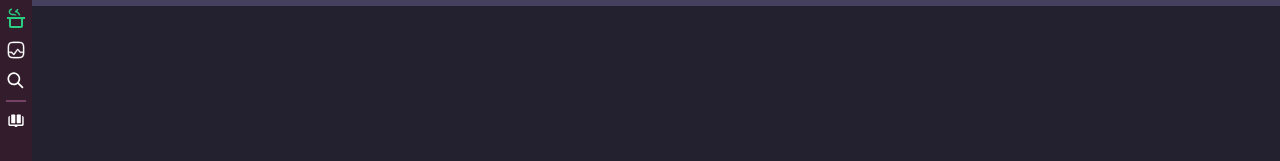
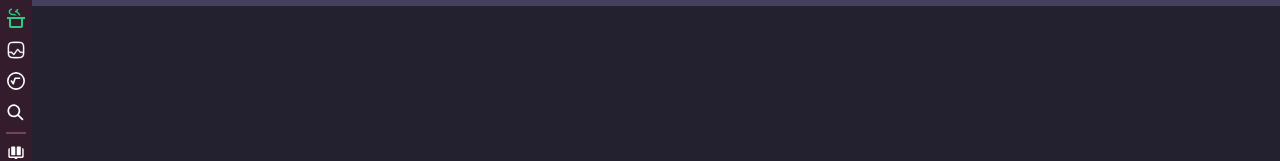
Before and after one commit to AndreyChapkin/zaval-desktop-svelte, a SvelteKit app: page /todo/grid in a window 1280 px wide. Shown: the top 161 px of the page. Built offline with nearby package versions, Linux system fonts and the light colour scheme.

Commit message:
* side menu - returned todo root button;

```diff
--- a/src/routes/todo/components/SideMenu.svelte
+++ b/src/routes/todo/components/SideMenu.svelte
@@ -1,6 +1,7 @@
 <script lang="ts">
 	import {
 		ARTICLE_ICON_URL,
+		ROOT_MENU_ICON_URL,
 		SEARCH_ICON_URL
 	} from '$lib/utils/assets-references';
 	import { chooseStatusImgUrl, todoStatusToUrlForm } from '$lib/utils/todo-helpers';
@@ -33,6 +34,14 @@
 		</a>
 	</div>
 	<SideStatusMenu />
+	<div class="todo-side-menu-item">
+		<a href={`/todo`}>
+			<img
+				src={ROOT_MENU_ICON_URL}
+				alt="status"
+			/>
+		</a>
+	</div>
 	<div class="todo-side-menu-item">
 		<img
 			src={SEARCH_ICON_URL}
```
